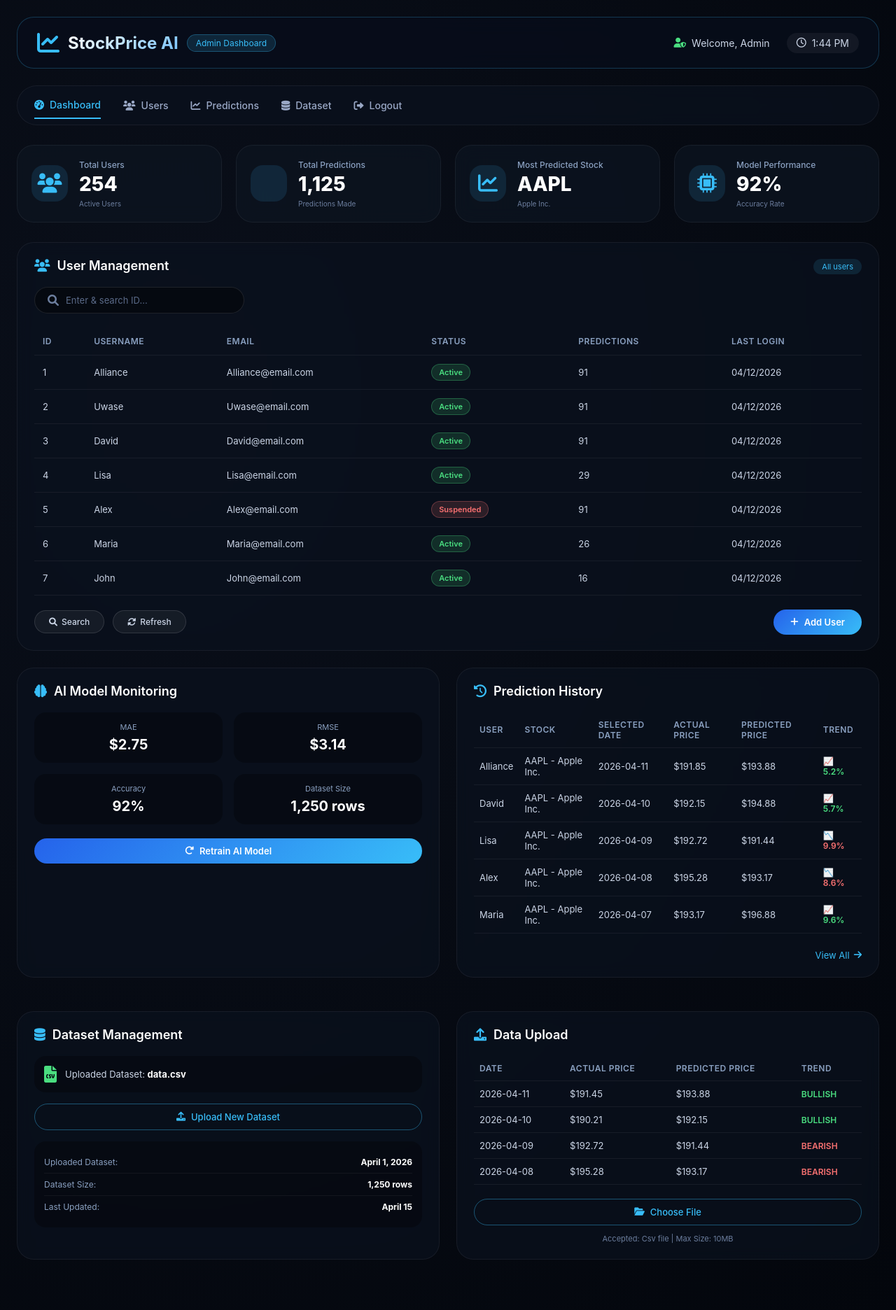
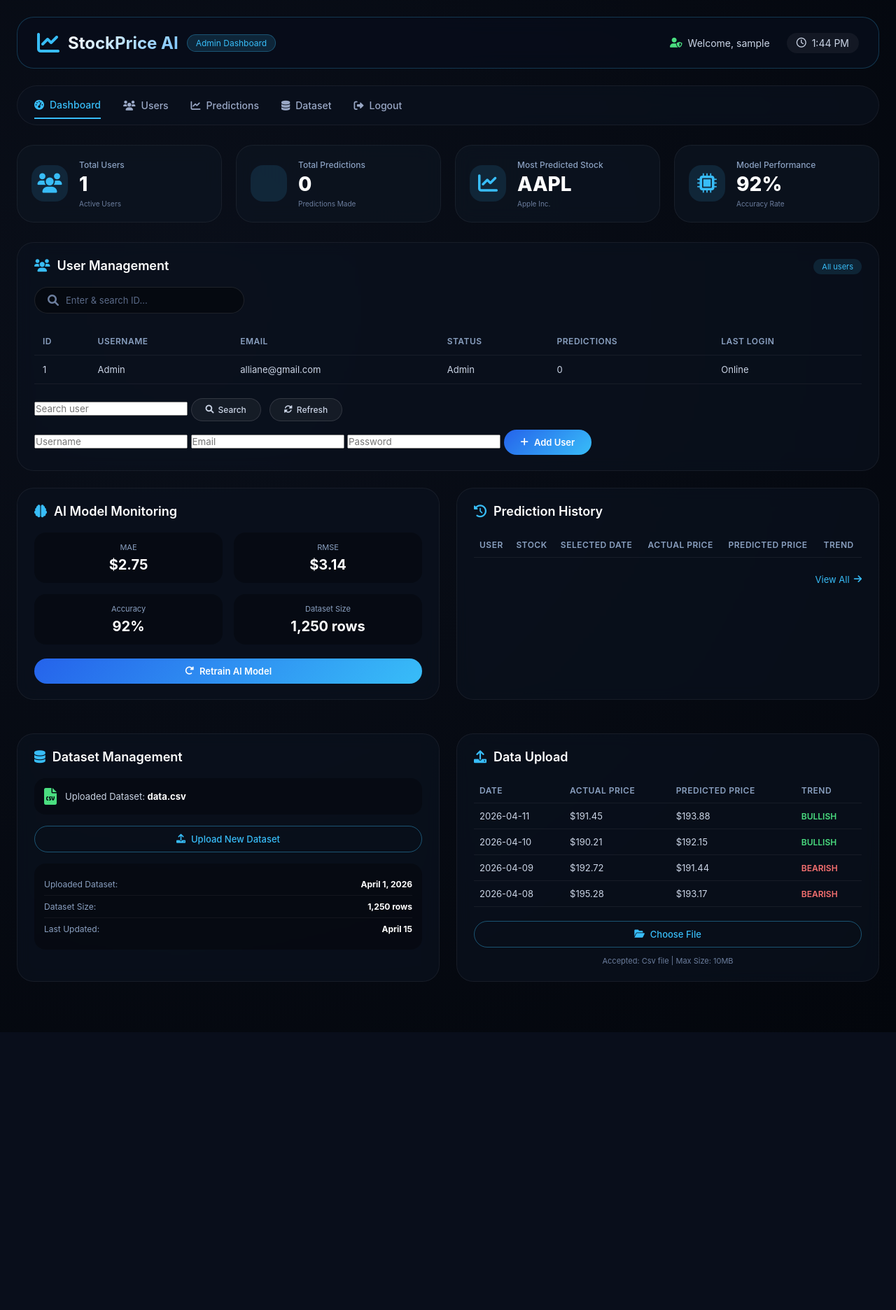
Before and after one commit to uwasealliane/Stock_Prediction, a Flask app: page /admin in a window 1280 px wide. Shown: the whole page at 70% size. After the commit the page ends 1475 px from the top, so only its background shows below. Run offline with Flask 3, Linux system fonts and the light colour scheme; the visitor is signed in with stand-in values (Sample User, id 1); lists and menus that the app fills with data are empty; parts of the project's set-up code (start-up, migrations or seed data) failed here and were passed over.

Commit message:
admin dashboard

```diff
--- a/app.py
+++ b/app.py
@@ -82,10 +82,47 @@ class User(db.Model):
         nullable=False
     )
 
+
+
     # ADMIN ROLE
     is_admin = db.Column(
         db.Boolean,
         default=False
+    )
+# =========================
+# PREDICTION MODEL
+# =========================
+class Prediction(db.Model):
+
+    id = db.Column(
+        db.Integer,
+        primary_key=True
+    )
+
+    user_id = db.Column(
+        db.Integer,
+        db.ForeignKey('user.id')
+    )
+
+    stock = db.Column(
+        db.String(50)
+    )
+
+    actual_price = db.Column(
+        db.Float
+    )
+
+    predicted_price = db.Column(
+        db.Float
+    )
+
+    trend = db.Column(
+        db.String(50)
+    )
+
+    created_at = db.Column(
+        db.DateTime,
+        default=db.func.now()
     )
 # =========================
 # LOAD DATASET
@@ -177,18 +214,11 @@ def signup():
 @app.route("/login", methods=["GET", "POST"])
 def login():
 
-    if 'username' in session:
-
-        if session.get("is_admin"):
-
-            return redirect(url_for("admin_dashboard"))
-
-        return redirect(url_for("index"))
-
+    # REMOVE the auto-redirect - let users always see login page
+    # Only redirect after successful POST
     if request.method == "POST":
 
         email = request.form.get("email")
-
         password = request.form.get("password")
 
         user = User.query.filter_by(
@@ -205,25 +235,28 @@ def login():
 
             # SAVE SESSION
             session['username'] = user.username
-
+            session['user_id'] = user.id
             session['is_admin'] = user.is_admin
 
             # ADMIN LOGIN
             if user.is_admin:
-
-                return redirect(
-                    url_for("admin_dashboard")
-                )
+                flash(f"Welcome Admin {user.username}!", "success")
+                return redirect(url_for("admin_dashboard"))
 
             # NORMAL USER
+            flash(f"Welcome back {user.username}!", "success")
             return redirect(url_for("index"))
 
         else:
+            flash("Invalid email or password", "danger")
 
-            flash("Invalid email or password")
+    # If user is already logged in, show dashboard instead of login page
+    if 'username' in session:
+        if session.get("is_admin"):
+            return redirect(url_for("admin_dashboard"))
+        return redirect(url_for("index"))
 
     return render_template("login.html")
-
 # =========================
 # LOGOUT
 # =========================
@@ -394,6 +427,25 @@ def index():
 
             trend = "BEARISH 📉"
 
+
+        # =========================
+        # SAVE PREDICTION
+        # =========================
+        user = User.query.filter_by(
+            username=session['username']
+        ).first()
+
+        new_prediction = Prediction(
+            user_id=user.id,
+            stock="AAPL",
+            actual_price=actual_price,
+            predicted_price=predicted_price,
+            trend=trend
+        )
+
+        db.session.add(new_prediction)
+        db.session.commit()
+
         # =========================
         # CONFIDENCE
         # =========================
@@ -406,6 +458,7 @@ def index():
                 1
             )
         )
+
 
         # =========================
         # CHART DATA
@@ -539,6 +592,8 @@ def index():
                             1
                         )
                     )
+
+
 
                     historical_df = data.iloc[
                         row_index-7:row_index
@@ -674,8 +729,10 @@ with app.app_context():
 # =========================
 with app.app_context():
 
+    db.create_all()
+
     admin = User.query.filter_by(
-        email="admin@gmail.com"
+        email="alliane@gmail.com"
     ).first()
 
     if not admin:
@@ -684,13 +741,14 @@ with app.app_context():
 
             username="Admin",
 
-            email="admin@gmail.com",
+            email="alliane@gmail.com",
 
             password=generate_password_hash(
                 "admin123"
             ),
 
-            is_admin=True
+            is_admin=True,
+
         )
 
         db.session.add(admin_user)
@@ -705,25 +763,94 @@ with app.app_context():
 @app.route("/admin")
 def admin_dashboard():
 
-    # CHECK LOGIN
     if 'username' not in session:
-
         return redirect(url_for("login"))
 
-    # CHECK ADMIN
     if not session.get("is_admin"):
-
         flash("Access denied")
-
         return redirect(url_for("index"))
 
+    total_users = User.query.count()
+
+    total_predictions = Prediction.query.count()
+
+    predictions = Prediction.query.order_by(
+        Prediction.created_at.desc()
+    ).all()
+
+    users = User.query.all()
+
+    user_data = []
+
+    for user in users:
+
+        prediction_count = Prediction.query.filter_by(
+            user_id=user.id
+        ).count()
+
+        user_data.append({
+            "id": user.id,
+            "username": user.username,
+            "email": user.email,
+            "is_admin": user.is_admin,
+            "predictions": prediction_count
+        })
+
     return render_template(
-
         "admin.html",
-
-        username=session.get("username")
+        username=session.get("username"),
+        total_users=total_users,
+        total_predictions=total_predictions,
+        users=user_data,
+        predictions=predictions
     )
 
+@app.route("/search-user")
+def search_user():
+
+    keyword = request.args.get("keyword", "")
+
+    users = User.query.filter(
+        User.username.like(f"%{keyword}%")
+    ).all()
+
+    predictions = Prediction.query.all()
+
+    total_users = User.query.count()
+
+    total_predictions = Prediction.query.count()
+
+    return render_template(
+        "admin.html",
+        username=session.get("username"),
+        users=users,
+        predictions=predictions,
+        total_users=total_users,
+        total_predictions=total_predictions
+    )
+
+@app.route("/add-user", methods=["POST"])
+def add_user():
+
+    username = request.form["username"]
+
+    email = request.form["email"]
+
+    password = generate_password_hash(
+        request.form["password"]
+    )
+
+    user = User(
+        username=username,
+        email=email,
+        password=password
+    )
+
+    db.session.add(user)
+
+    db.session.commit()
+
+    return redirect(url_for("admin_dashboard"))
 # =========================
 # RUN APP
 # =========================
--- a/templates/admin.html
+++ b/templates/admin.html
@@ -20,7 +20,9 @@
             <div class="header-right">
                 <div class="welcome-text">
                     <i class="fas fa-user-shield"></i>
-                    <span>Welcome, Admin</span>
+                    <span>
+                   Welcome, {{ username }}
+                     </span>
                 </div>
                 <div class="time-display" id="timeDisplay">
                     <i class="far fa-clock"></i>
@@ -46,7 +48,9 @@
                 </div>
                 <div class="stat-info">
                     <h3>Total Users</h3>
-                    <div class="stat-value">254</div>
+                    <div class="stat-value">
+                      {{ total_users }}
+                         </div>
                     <p>Active Users</p>
                 </div>
             </div>
@@ -56,7 +60,9 @@
                 </div>
                 <div class="stat-info">
                     <h3>Total Predictions</h3>
-                    <div class="stat-value">1,125</div>
+                <div class="stat-value">
+                {{ total_predictions }}
+                      </div>
                     <p>Predictions Made</p>
                 </div>
             </div>
@@ -107,22 +113,80 @@
                         </tr>
                     </thead>
                     <tbody>
-                        <tr><td>1</td><td>Alliance</td><td>Alliance@email.com</td><td><span class="status active">Active</span></td><td>91</td><td>04/12/2026</td></tr>
-                        <tr><td>2</td><td>Uwase</td><td>Uwase@email.com</td><td><span class="status active">Active</span></td><td>91</td><td>04/12/2026</td></tr>
-                        <tr><td>3</td><td>David</td><td>David@email.com</td><td><span class="status active">Active</span></td><td>91</td><td>04/12/2026</td></tr>
-                        <tr><td>4</td><td>Lisa</td><td>Lisa@email.com</td><td><span class="status active">Active</span></td><td>29</td><td>04/12/2026</td></tr>
-                        <tr><td>5</td><td>Alex</td><td>Alex@email.com</td><td><span class="status suspended">Suspended</span></td><td>91</td><td>04/12/2026</td></tr>
-                        <tr><td>6</td><td>Maria</td><td>Maria@email.com</td><td><span class="status active">Active</span></td><td>26</td><td>04/12/2026</td></tr>
-                        <tr><td>7</td><td>John</td><td>John@email.com</td><td><span class="status active">Active</span></td><td>16</td><td>04/12/2026</td></tr>
-                    </tbody>
-                </table>
+{% for user in users %}
+<tr>
+
+    <td>{{ user.id }}</td>
+
+    <td>{{ user.username }}</td>
+
+    <td>{{ user.email }}</td>
+
+    <td>
+        {% if user.is_admin %}
+            Admin
+        {% else %}
+            User
+        {% endif %}
+    </td>
+
+    <td>{{ user.predictions }}</td>
+
+    <td>Online</td>
+
+</tr>
+{% endfor %}
+</tbody>
+       </table>
             </div>
             <div class="table-footer">
                 <div class="button-group">
-                    <button class="btn-secondary"><i class="fas fa-search"></i> Search</button>
-                    <button class="btn-secondary"><i class="fas fa-sync-alt"></i> Refresh</button>
+                    <form action="{{ url_for('search_user') }}"
+      method="GET">
+
+    <input type="text"
+           name="keyword"
+           placeholder="Search user">
+
+    <button type="submit"
+            class="btn-secondary">
+
+        <i class="fas fa-search"></i>
+        Search
+
+    </button>
+
+</form>
+                   <button onclick="window.location.reload()"
+        class="btn-secondary">
+
+    <i class="fas fa-sync-alt"></i>
+    Refresh
+
+</button>
                 </div>
-                <button class="btn-primary"><i class="fas fa-plus"></i> Add User</button>
+                <form action="{{ url_for('add_user') }}" method="POST">
+
+    <input type="text"
+           name="username"
+           placeholder="Username"
+           required>
+
+    <input type="email"
+           name="email"
+           placeholder="Email"
+           required>
+
+    <input type="password"
+           name="password"
+           placeholder="Password"
+           required>
+
+    <button type="submit" class="btn-primary">
+        <i class="fas fa-plus"></i> Add User
+    </button>
+
+</form>
             </div>
         </div>
 
@@ -164,13 +228,37 @@
                         <thead>
                             <tr><th>User</th><th>Stock</th><th>Selected Date</th><th>Actual Price</th><th>Predicted Price</th><th>Trend</th></tr>
                         </thead>
-                        <tbody>
-                            <tr><td>Alliance</td><td>AAPL - Apple Inc.</td><td>2026-04-11</td><td>$191.85</td><td>$193.88</td><td><span class="trend up">📈 5.2%</span></td></tr>
-                            <tr><td>David</td><td>AAPL - Apple Inc.</td><td>2026-04-10</td><td>$192.15</td><td>$194.88</td><td><span class="trend up">📈 5.7%</span></td></tr>
-                            <tr><td>Lisa</td><td>AAPL - Apple Inc.</td><td>2026-04-09</td><td>$192.72</td><td>$191.44</td><td><span class="trend down">📉 9.9%</span></td></tr>
-                            <tr><td>Alex</td><td>AAPL - Apple Inc.</td><td>2026-04-08</td><td>$195.28</td><td>$193.17</td><td><span class="trend down">📉 8.6%</span></td></tr>
-                            <tr><td>Maria</td><td>AAPL - Apple Inc.</td><td>2026-04-07</td><td>$193.17</td><td>$196.88</td><td><span class="trend up">📈 9.6%</span></td></tr>
-                        </tbody>
+                      <tbody>
+
+{% for p in predictions %}
+
+<tr>
+
+<td>
+
+{% for user in users %}
+{% if user.id == p.user_id %}
+{{ user.username }}
+{% endif %}
+{% endfor %}
+
+</td>
+
+<td>{{ p.stock }}</td>
+
+<td>{{ p.selected_date }}</td>
+
+<td>${{ p.actual_price }}</td>
+
+<td>${{ p.predicted_price }}</td>
+
+<td>{{ p.trend }}</td>
+
+</tr>
+
+{% endfor %}
+
+</tbody>
                     </table>
                 </div>
                 <div class="view-all">
```
Also changed, not shown: instance/stock_prediction.db (added), 1 other file.
